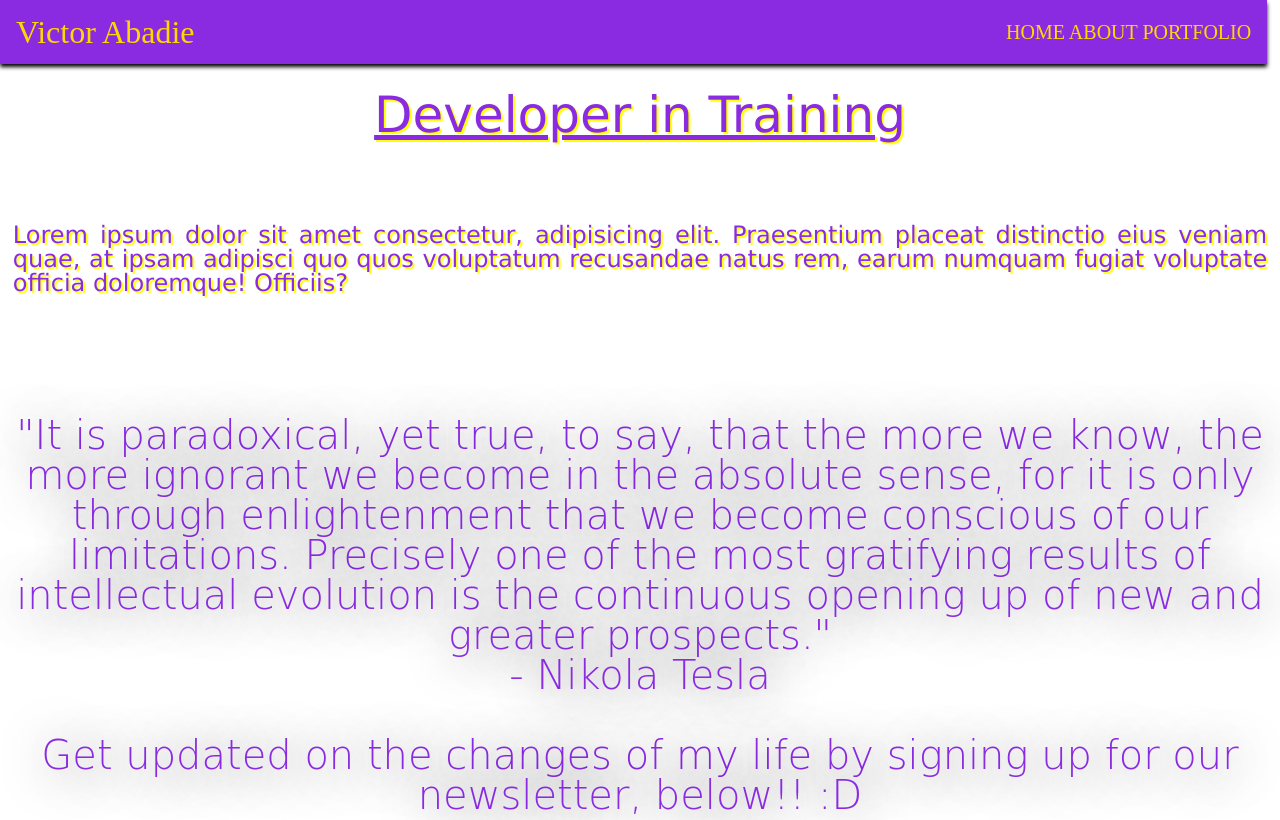
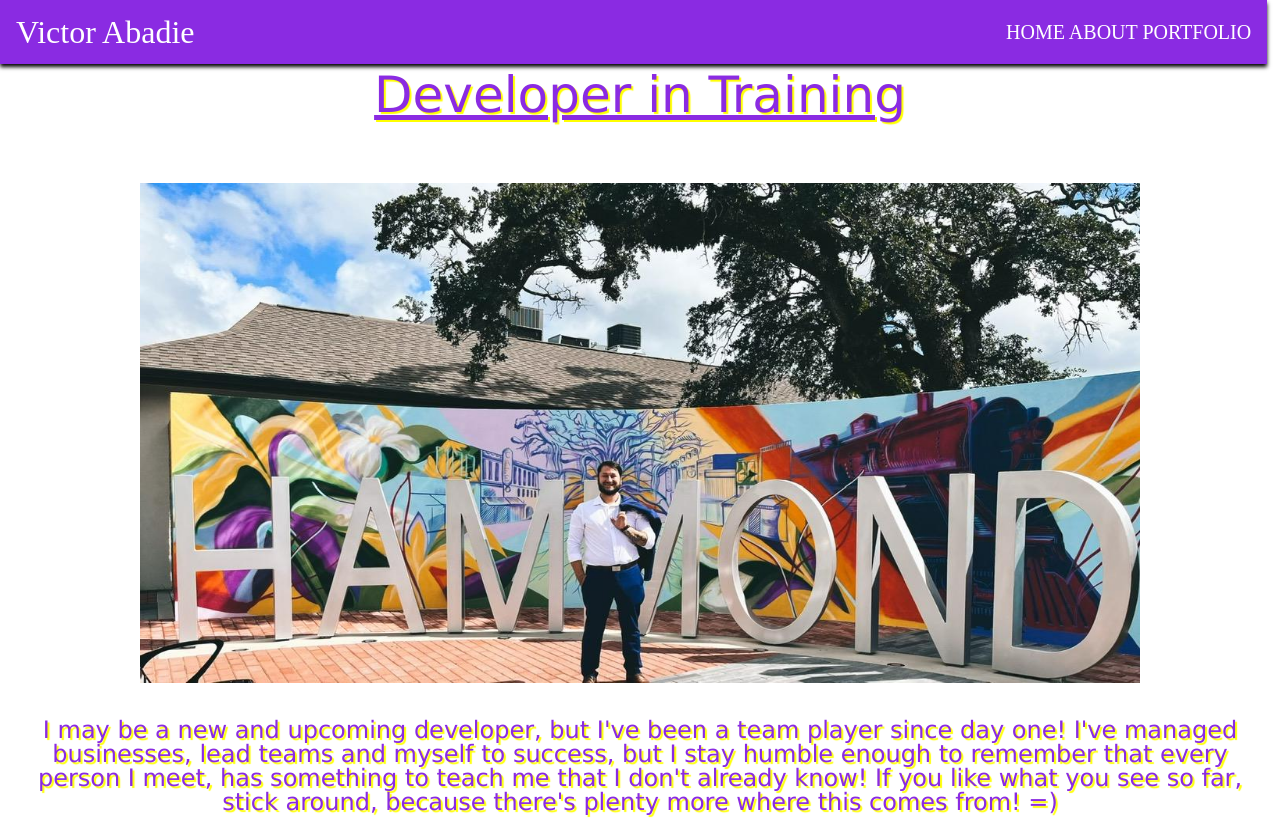
Before and after one commit to VictorAbadieNew/Portfolio-Site-Rework, a plain HTML site: page index.html in a window 1280 px wide. Shown: the top 820 px of the page. Drawn offline with Linux system fonts and the light colour scheme.

Commit message:
"Final" CSS + Index Updates

```diff
--- a/index.html
+++ b/index.html
@@ -19,8 +19,13 @@
 </header>
 
     <main>
-        <h1 style="text-align: center; padding: 50px; text-decoration: underline;">Developer in Training</h1>
-        <h2 style="text-align: justify;">Lorem ipsum dolor sit amet consectetur, adipisicing elit. Praesentium placeat distinctio eius veniam quae, at ipsam adipisci quo quos voluptatum recusandae natus rem, earum numquam fugiat voluptate officia doloremque! Officiis?</h2>
+        <h1 style="text-align: center; padding: 30px; text-decoration: underline;">Developer in Training</h1>
+<div class="container">
+  <img src="Victor1.jpg" alt="" class="mainphoto">
+</div>
+
+
+        <h2 style="text-align: center; padding-top: 15px ;">I may be a new and upcoming developer, but I've been a team player since day one! I've managed businesses, lead teams and myself to success, but I stay humble enough to remember that every person I meet, has something to teach me that I don't already know! If you like what you see so far, stick around, because there's plenty more where this comes from! =)</h2>
         <h3 class="quote">
             "It is paradoxical, yet true, to say, that the more we know, the more ignorant we become in the absolute sense, for it is only through enlightenment that we become conscious of our limitations. Precisely one of the most gratifying results of intellectual evolution is the continuous opening up of new and greater prospects."
             <br>
--- a/style.css
+++ b/style.css
@@ -15,7 +15,7 @@ body {
 
 
 html {
-    background-color: aliceblue;
+    background: linear-gradient(50deg, blueviolet, yellow, white);
   }
 
   /* body {
@@ -71,12 +71,22 @@ html {
 
   .HAPlinks a {
     text-decoration: none;
-    color: gold;
+    color: white;
+  }
+
+  a:hover {background-color: white;}
+
+  .mainphoto {
+    display: flex;
+    width: 1000px;
+    height: 500px;
+    justify-content: center;
+    justify-content: space-around;
   }
 
   .name {
     font-size: 2em;
-    color: gold;
+    color:  white;
   }
 
   main {
@@ -112,6 +122,7 @@ html {
 
 
   .projects {
+    background-color: white;
     box-shadow: 0 10px 100px -2px purple;
   }
 
```
Also changed, not shown: Victor1.jpg (added).
